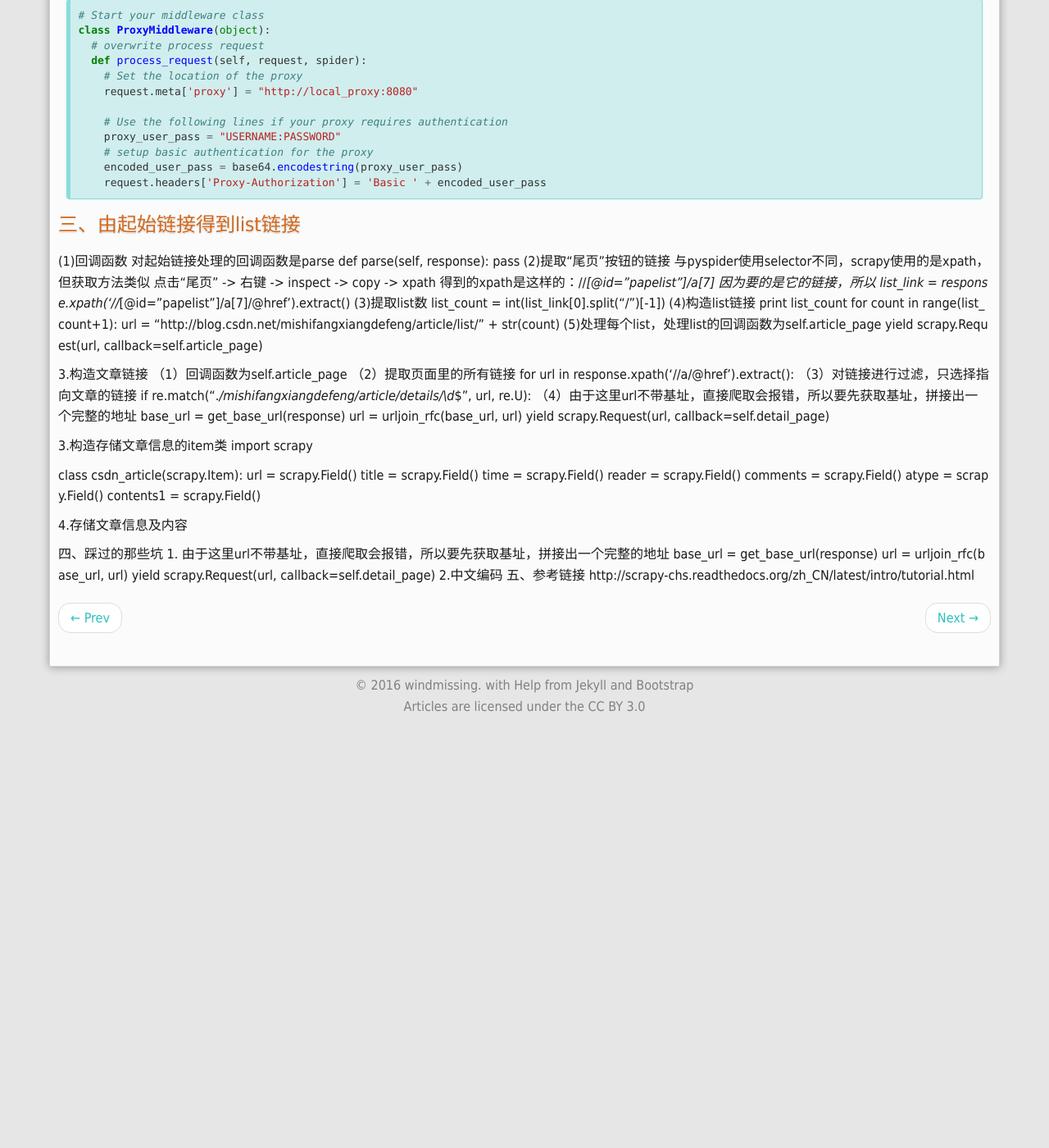
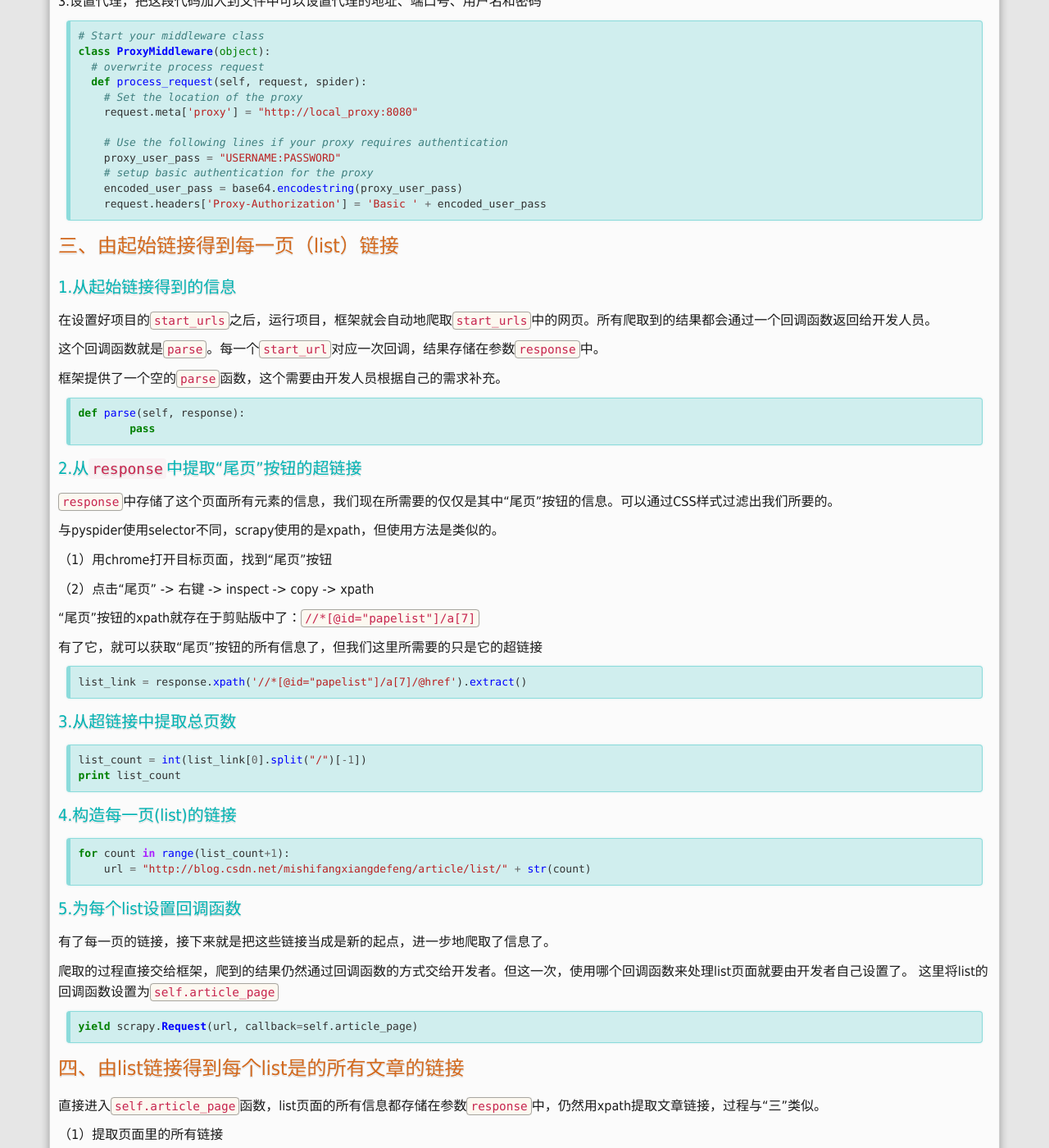
Before and after one commit to windmissing/windmissing.github.io, a Jekyll site: the page built from _posts/2016-02-25-scrapy-fetch-csdn-articles.md, in a window 1280 px wide and 1400 px high, scrolled down 954 px. Shown: the whole window at 82% size. Built offline with Jekyll 4.4.1, drawn with Linux system fonts in a browser that asks for light colours; Markdown is read by kramdown in place of the engine named in the settings; comment, search, counter and statistics services are not loaded; before the commit the page ends 1834 px from its top, so only the background shows below that; some of the changed text lies outside the part shown.

Commit message:
fetch csdn articles with scrapy
**存储文章内容的部分还需要完善**

````diff
--- a/_posts/2016-02-25-scrapy-fetch-csdn-articles.md
+++ b/_posts/2016-02-25-scrapy-fetch-csdn-articles.md
@@ -6,9 +6,10 @@
 ---
 
 #### 一、主要流程
-根据[《基于pyspider的爬虫小练习 - 获取CSDN某个用户的所有文章》](/spider/2016-01/pyspider-fetch-csdn-articles.html)的经验，可知要获取CSDN某用户的所有文章，主要有几下这几个工作
 
-1.由起始链接得到list链接
+根据[《基于pyspider的爬虫小练习 - 获取CSDN某个用户的所有文章》](/spider/2016-01/pyspider-fetch-csdn-articles.html)的经验可知，一个用户的所有文章不会都在主页中显示，而是在主页上分了许多页（list），每一页有21篇文章。那么要获取该用户的所有文章，主要有几下这几个工作：
+
+1.由起始链接得到每一页(list)的链接
 
 2.由list链接得到每个list的文章链接
 
@@ -62,39 +63,106 @@
     request.headers['Proxy-Authorization'] = 'Basic ' + encoded_user_pass
 ```
 
-#### 三、由起始链接得到list链接
+#### 三、由起始链接得到每一页（list）链接
 
-(1)回调函数
-对起始链接处理的回调函数是parse
+##### 1.从起始链接得到的信息
+
+在设置好项目的`start_urls`之后，运行项目，框架就会自动地爬取`start_urls`中的网页。所有爬取到的结果都会通过一个回调函数返回给开发人员。
+
+这个回调函数就是`parse`。每一个`start_url`对应一次回调，结果存储在参数`response`中。
+
+框架提供了一个空的`parse`函数，这个需要由开发人员根据自己的需求补充。
+
+```python
 def parse(self, response):
         pass
-(2)提取“尾页”按钮的链接
-与pyspider使用selector不同，scrapy使用的是xpath，但获取方法类似
-点击“尾页” -> 右键 -> inspect -> copy -> xpath
-得到的xpath是这样的：//*[@id="papelist"]/a[7]
-因为要的是它的链接，所以
+```
+
+##### 2.从`response`中提取“尾页”按钮的超链接
+
+`response`中存储了这个页面所有元素的信息，我们现在所需要的仅仅是其中“尾页”按钮的信息。可以通过CSS样式过滤出我们所要的。
+
+与pyspider使用selector不同，scrapy使用的是xpath，但使用方法是类似的。
+
+（1）用chrome打开目标页面，找到“尾页”按钮
+
+（2）点击“尾页” -> 右键 -> inspect -> copy -> xpath
+
+“尾页”按钮的xpath就存在于剪贴版中了：`//*[@id="papelist"]/a[7]`
+
+有了它，就可以获取“尾页”按钮的所有信息了，但我们这里所需要的只是它的超链接
+
+```python
 list_link = response.xpath('//*[@id="papelist"]/a[7]/@href').extract()
-(3)提取list数
+```
+
+##### 3.从超链接中提取总页数
+
+```python
 list_count = int(list_link[0].split("/")[-1])
-(4)构造list链接
- print list_count
-        for count in range(list_count+1):
-            url = "http://blog.csdn.net/mishifangxiangdefeng/article/list/" + str(count)
-(5)处理每个list，处理list的回调函数为self.article_page
+print list_count
+```
+
+##### 4.构造每一页(list)的链接
+
+```python
+for count in range(list_count+1):
+    url = "http://blog.csdn.net/mishifangxiangdefeng/article/list/" + str(count)
+```
+
+##### 5.为每个list设置回调函数
+
+有了每一页的链接，接下来就是把这些链接当成是新的起点，进一步地爬取了信息了。
+
+爬取的过程直接交给框架，爬到的结果仍然通过回调函数的方式交给开发者。但这一次，使用哪个回调函数来处理list页面就要由开发者自己设置了。
+这里将list的回调函数设置为`self.article_page`
+
+```python
 yield scrapy.Request(url, callback=self.article_page)
+```
 
-3.构造文章链接
-（1）回调函数为self.article_page
-（2）提取页面里的所有链接
+#### 四、由list链接得到每个list是的所有文章的链接
+
+直接进入`self.article_page`函数，list页面的所有信息都存储在参数`response`中，仍然用xpath提取文章链接，过程与“三”类似。
+
+（1）提取页面里的所有链接
+
+```python
 for url in response.xpath('//a/@href').extract():
-（3）对链接进行过滤，只选择指向文章的链接
+```
+
+（2）对链接进行过滤，只选择指向文章的链接
+
+```python
 if re.match(".*/mishifangxiangdefeng/article/details/\d*$", url, re.U):
-（4）由于这里url不带基址，直接爬取会报错，所以要先获取基址，拼接出一个完整的地址
+```
+
+（3）由于这里url不带基址，不能直接用于进一步爬取，否则会报错。
+
+那么先获取基址，与所求得的url一起，拼接出一个完整的地址。
+
+```python
  base_url = get_base_url(response)
 url = urljoin_rfc(base_url, url)
+```
+
+（4）设置进一步爬取链接的回调函数
+
+```python
 yield scrapy.Request(url, callback=self.detail_page)
+```
 
-3.构造存储文章信息的item类
+#### 五、构造存储文章信息的item类
+
+现在所有文章的信息都已经存在于self.detail_page的参数response中了，下一步就是解析成一个一个的字段，然后写到文件中。
+
+先别急。解析出来的字段要先存到内存的结构体中，然后才能写文件，所以要先构造用于存储文章信息的结构体。
+
+关于这个结构体，scrapy已经提供了空的模板，将字段填充进去即可。
+
+另外还需要加一个把类转换为字符串的函数
+
+```python
 import scrapy
 
 class csdn_article(scrapy.Item):
@@ -106,14 +174,77 @@
     atype = scrapy.Field()
     contents1 = scrapy.Field()
 
-4.存储文章信息及内容
+    def getString(self) :
+      str = "url: " + self['url'] + "\n"
+      str += "title: " + self['title'] + '\n'
+      str += "time: " + self['time'] + '\n'
+      str += 'reader: ' + self['reader'] + '\n'
+      str += 'comments: ' + self['comments'] + '\n'
+      str += 'atype: ' + self['atype'] + '\n'
+#      for text in self['contents1'] :
+#        str += text + '\n'
+#      for text in self['contents2'] :
+#        str += text + '\n'
+      return str
+```
 
-四、踩过的那些坑
-1.
+#### 六.存储文章信息及内容
+
+文章的所有信息已经存储在self.detail_page的参数response中了，现在要把感兴趣的信息使用xpath解析出来，填到item中，然后写文件。
+
+（1）申请一个空的item对象
+
+```python
+item = csdn_article()
+```
+
+（2）使用xpath解析出感兴趣的信息
+
+为什么contents有两个呢？因为csdn的文章可以使用markdown和网页这两种不同的编辑器。使用不编辑器写出来的文章CSS样式也不同。无法判断某一篇文章使用的是哪种，所以就把两种方式的内容都获取出来了。
+
+**存储文章内容的部分还需要完善**
+
+```python
+item["url"] = response.url
+item["title"] = response.xpath('//*[@id="article_details"]/div[1]/h1/span/a/text()').extract()[0].replace("\r\n", '').replace(' ','')
+item["time"] = response.xpath('//*[@id="article_details"]/div[2]/div[2]/span[1]/text()').extract()[0]
+item["reader"] = response.xpath('//*[@id="article_details"]/div[2]/div[2]/span[2]/text()').extract()[0]
+item["comments"] = response.xpath('//*[@id="article_details"]/div[2]/div[2]/span[3]/text()').extract()[0]
+item["atype"] = response.xpath('//*[@id="article_details"]/div[3]/div[2]/label/span/em/text()').extract()[0]
+item["contents1"] = response.xpath('//*[@id="article_content"]/p/text()').extract()[0],
+#        item["contents2"] = response.xpath('//*[@id="article_content"]/div/p/text()').extract(),
+yield item
+```
+
+（3）构造文件名，写文件
+
+```python
+ filename = item["title"] + ".csdn"
+ with codecs.open(filename, 'w', 'utf-8') as f:
+      f.write(item.getString())
+ ```
+
+
+#### 七、踩过的那些坑
+
+##### 1.完整url
 由于这里url不带基址，直接爬取会报错，所以要先获取基址，拼接出一个完整的地址
+
+```python
  base_url = get_base_url(response)
 url = urljoin_rfc(base_url, url)
 yield scrapy.Request(url, callback=self.detail_page)
-2.中文编码
-五、参考链接
+```
+
+##### 2.中文编码
+网页是的中文编辑一般是gb2312，而写文件所使用的编码一般是utf-8。
+
+如果不加转换，直接将gb2312写入文件，文件将无法阅读，所有在写文件时一定要特别指明，是用utf-8编码写文件
+
+```python
+with codecs.open(filename, 'w', 'utf-8') as f:
+```
+
+#### 八、参考链接
+
 http://scrapy-chs.readthedocs.org/zh_CN/latest/intro/tutorial.html
````
